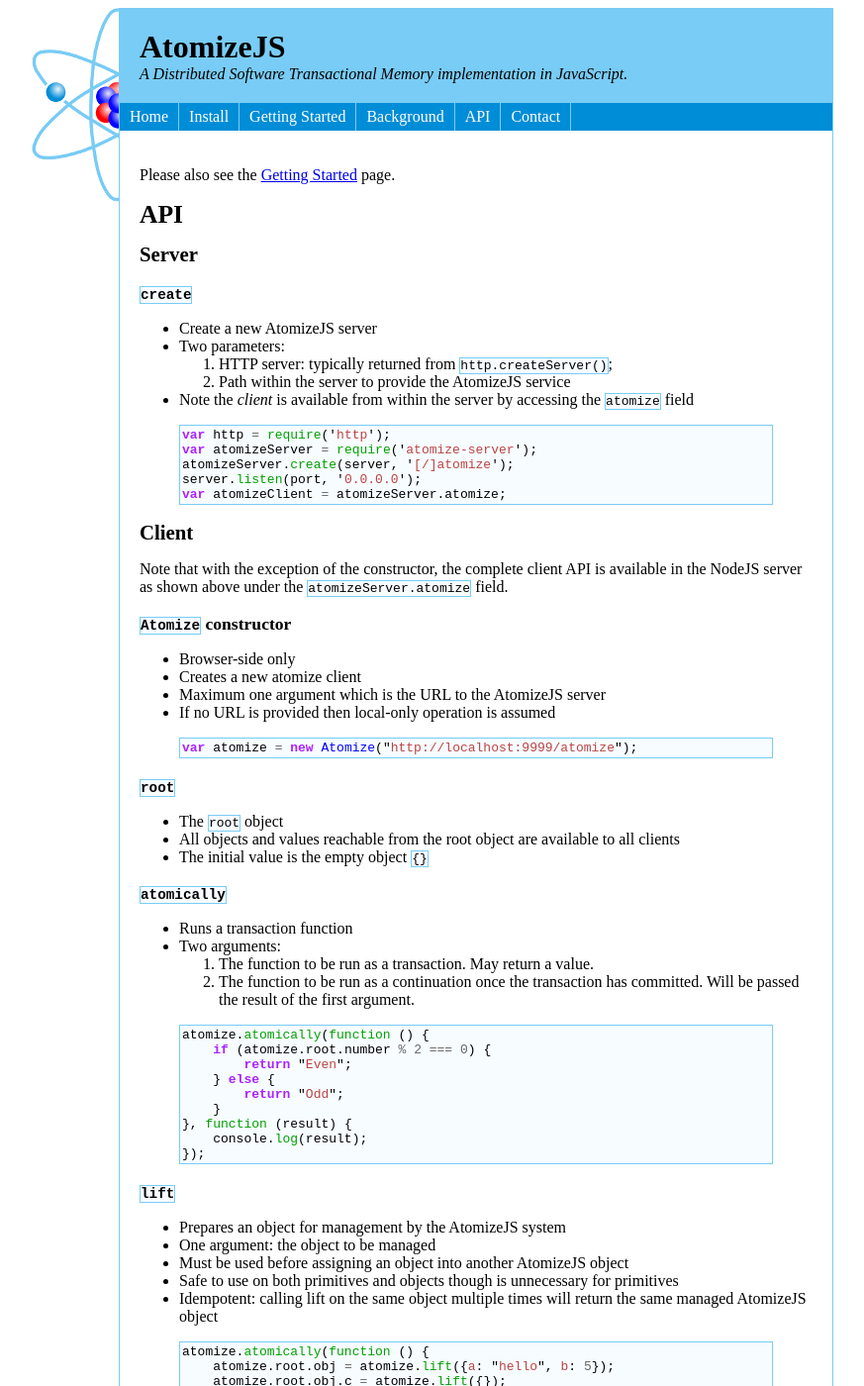
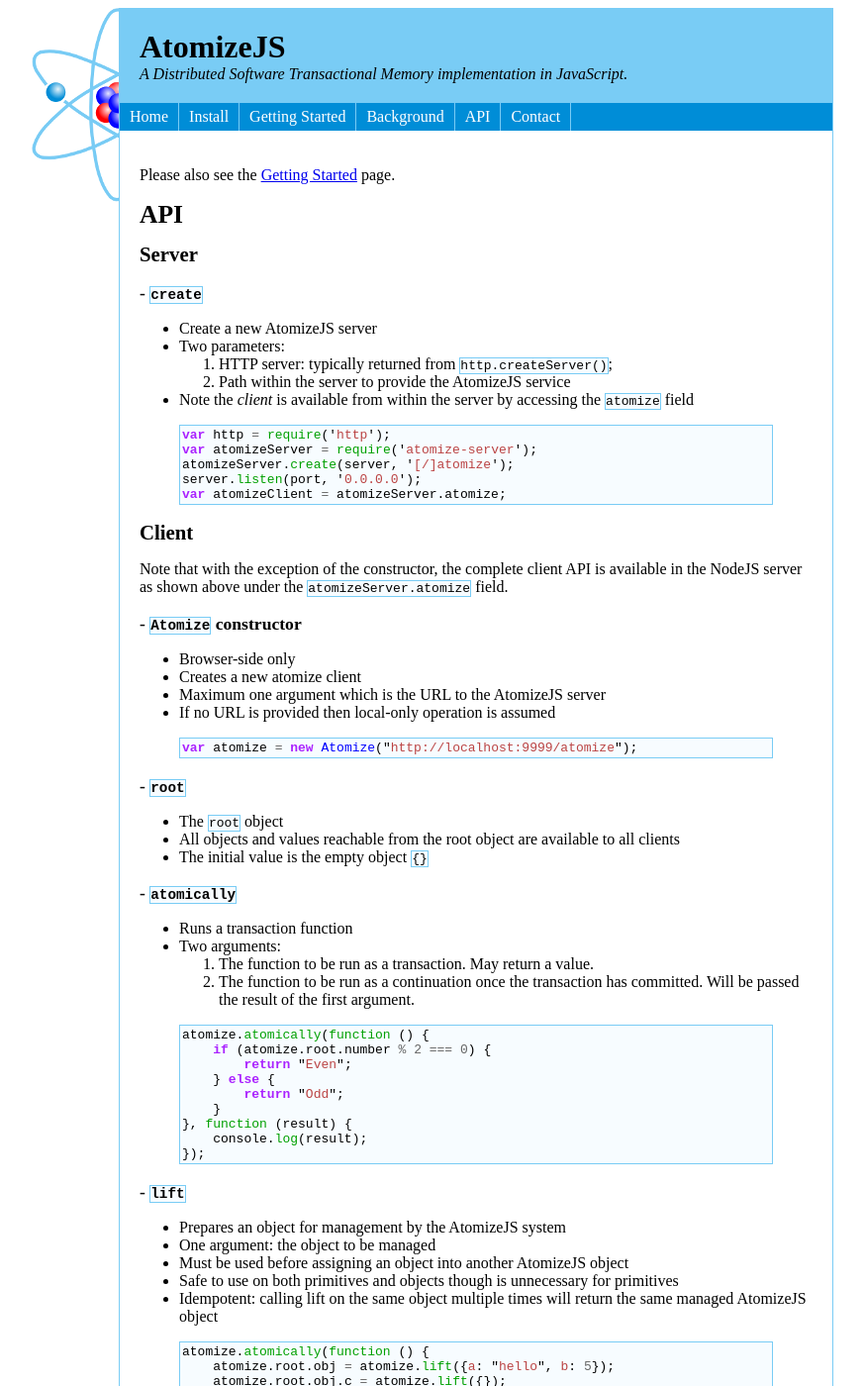
Before and after one commit to atomizejs/atomizejs.github.com, a Jekyll site: the page built from api.markdown, in a window 1280 px wide and 1400 px high. Shown: the whole window at 99% size, without its empty margins (204-1077 px from the left). Built offline with Jekyll 4.4.1, drawn with Linux system fonts in a browser that asks for light colours; Markdown is read by kramdown in place of the engine named in the settings.

```diff
--- a/api.markdown
+++ b/api.markdown
@@ -9,7 +9,7 @@ Please also see the [Getting Started](/getting_started.html) page.
 
 ## Server
 
-### `create`
+### - `create`
 
 * Create a new AtomizeJS server
 * Two parameters:
@@ -32,7 +32,7 @@ Note that with the exception of the constructor, the complete client
 API is available in the NodeJS server as shown above under the
 `atomizeServer.atomize` field.
 
-### `Atomize` constructor
+### - `Atomize` constructor
 
 * Browser-side only
 * Creates a new atomize client
@@ -43,14 +43,14 @@ API is available in the NodeJS server as shown above under the
 var atomize = new Atomize("http://localhost:9999/atomize");
 {% endhighlight %}
 
-### `root`
+### - `root`
 
 * The `root` object
 * All objects and values reachable from the root object are available
   to all clients
 * The initial value is the empty object `{}`
 
-### `atomically`
+### - `atomically`
 
 * Runs a transaction function
 * Two arguments:
@@ -70,7 +70,7 @@ atomize.atomically(function () {
 });
 {% endhighlight %}
 
-### `lift`
+### - `lift`
 
 * Prepares an object for management by the AtomizeJS system
 * One argument: the object to be managed
@@ -89,7 +89,7 @@ atomize.atomically(function () {
 }, function () {});
 {% endhighlight %}
 
-### `retry`
+### - `retry`
 
 * Indicates the transaction wishes to be suspended pending some change
 * No arguments
@@ -113,7 +113,7 @@ atomize.atomically(function () {
 });
 {% endhighlight %}
 
-### `orElse`
+### - `orElse`
 
 * An abstraction of `retry`
 * Two arguments:
```
